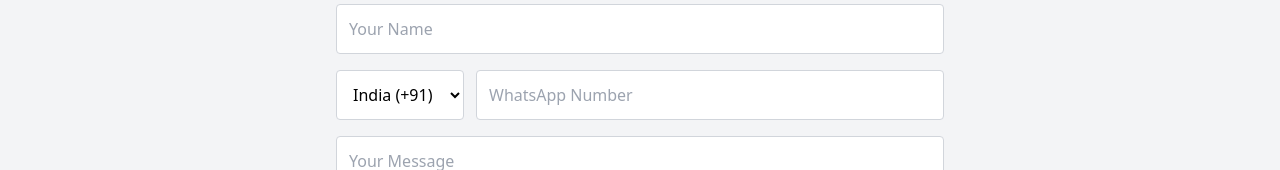
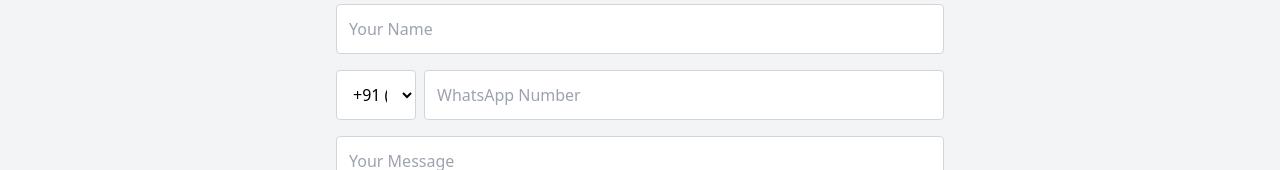
Before and after one commit to Prasanthkumar1603/portfoliopk, a React (Create React App) app: page / in a window 1280 px wide. Shown: the part 4003-4173 px from the top of the page. Built offline with nearby package versions, Linux system fonts and the light colour scheme; no server answers.

Commit message:
contact Ui small correction

```diff
--- a/src/Components/Contact.jsx
+++ b/src/Components/Contact.jsx
@@ -75,21 +75,21 @@ const Contact = () => {
           />
 
           {/* Country Code + WhatsApp */}
-          <div className="flex gap-3 mb-4">
+          <div className="flex gap-2 mb-4">
 
             <select
               name="countryCode"
               value={formData.countryCode}
               onChange={handleChange}
-              className="p-3 border border-gray-300 rounded w-32 bg-white"
+              className="p-3 border border-gray-300 rounded w-20 bg-white"
             >
-              <option value="+91">India (+91)</option>
-              <option value="+1">USA (+1)</option>
-              <option value="+44">UK (+44)</option>
-              <option value="+61">Australia (+61)</option>
-              <option value="+971">UAE (+971)</option>
-              <option value="+94">Sri Lanka (+94)</option>
-              <option value="+880">Bangladesh (+880)</option>
+              <option value="+91">+91 (India)</option>
+              <option value="+1">+1 (USA)</option>
+              <option value="+44">+44 (UK)</option>
+              <option value="+61">+61 (Australia)</option>
+              <option value="+971">+971 (UAE)</option>
+              <option value="+94">+94 (Sri Lanka)</option>
+              <option value="+880">+880 (Bangladesh)</option>
             </select>
 
             <input
--- a/src/Components/Experience.jsx
+++ b/src/Components/Experience.jsx
@@ -19,7 +19,7 @@ const Experience = () => {
       }
     };
     fetchExperiences();
-  }, []);
+  }, [apiUrl]);
 
   return (
     <div className="bg-gray-100 py-10">
```
